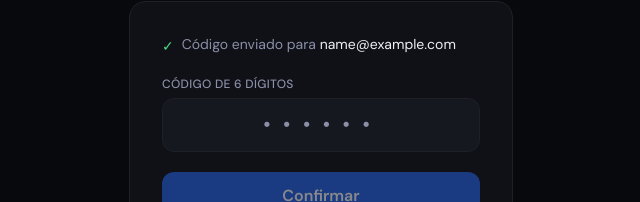
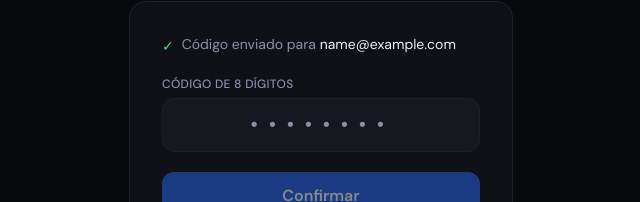
Before and after one commit to barbademoi/demoi, a Next.js app: page /esqueci-senha in a window 1280 px wide. Both pictures are taken after typing "name@example.com" into the empty fields and a click on the button "Enviar código". Shown: the part 281-483 px from the top of the page, without its empty margins (319-959 px from the left). Built offline with nearby package versions, Linux system fonts and the light colour scheme; no server answers.

Commit message:
Update page.tsx

```diff
--- a/app/esqueci-senha/page.tsx
+++ b/app/esqueci-senha/page.tsx
@@ -84,7 +84,7 @@ export default function EsqueciSenhaPage() {
           {etapa === 'email' ? (
             <form onSubmit={handleEnviarEmail} className="space-y-5">
               <p className="text-text-muted text-sm font-sans leading-relaxed">
-                Digite seu email cadastrado. Enviaremos um código de 6 dígitos para você.
+                Digite seu email cadastrado. Enviaremos um código de 8 dígitos para você.
               </p>
 
               <div>
@@ -122,7 +122,7 @@ export default function EsqueciSenhaPage() {
               </div>
 
               <div>
-                <label htmlFor="codigo" className="label">Código de 6 dígitos</label>
+                <label htmlFor="codigo" className="label">Código de 8 dígitos</label>
                 <input
                   id="codigo"
                   name="codigo"
@@ -131,11 +131,11 @@ export default function EsqueciSenhaPage() {
                   pattern="[0-9]*"
                   autoComplete="one-time-code"
                   required
-                  maxLength={6}
+                  maxLength={8}
                   value={codigo}
-                  onChange={(e) => setCodigo(e.target.value.replace(/\D/g, '').slice(0, 6))}
-                  placeholder="••••••"
-                  className="input text-center tracking-[0.5em] text-lg font-mono"
+                  onChange={(e) => setCodigo(e.target.value.replace(/\D/g, '').slice(0, 8))}
+                  placeholder="••••••••"
+                  className="input text-center tracking-[0.4em] text-lg font-mono"
                   autoFocus
                 />
               </div>
@@ -149,7 +149,7 @@ export default function EsqueciSenhaPage() {
 
               <button
                 type="submit"
-                disabled={isPending || codigo.length !== 6}
+                disabled={isPending || codigo.length !== 8}
                 className="btn-primary w-full mt-2"
               >
                 {isPending ? 'Validando…' : 'Confirmar'}
```
